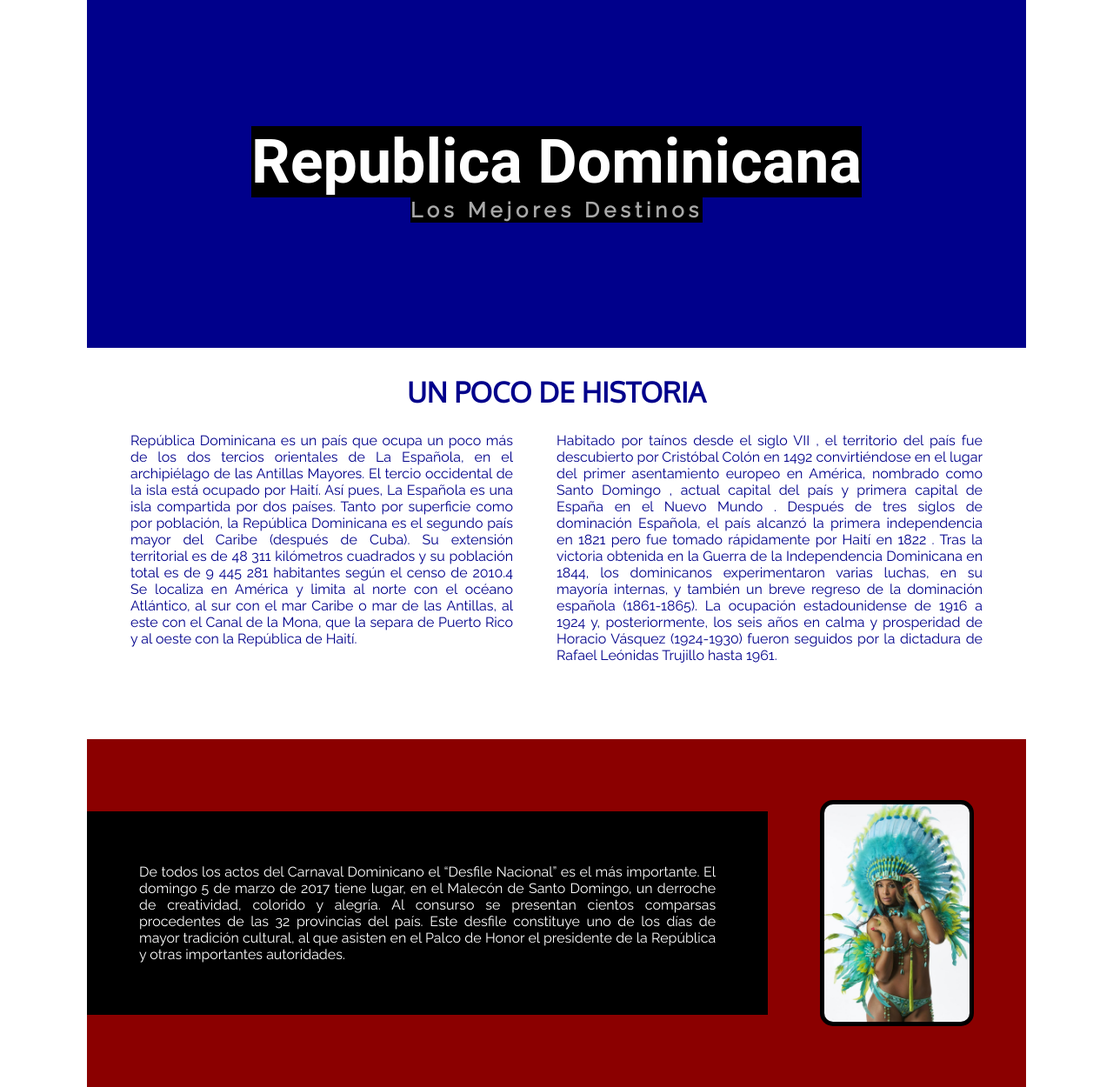
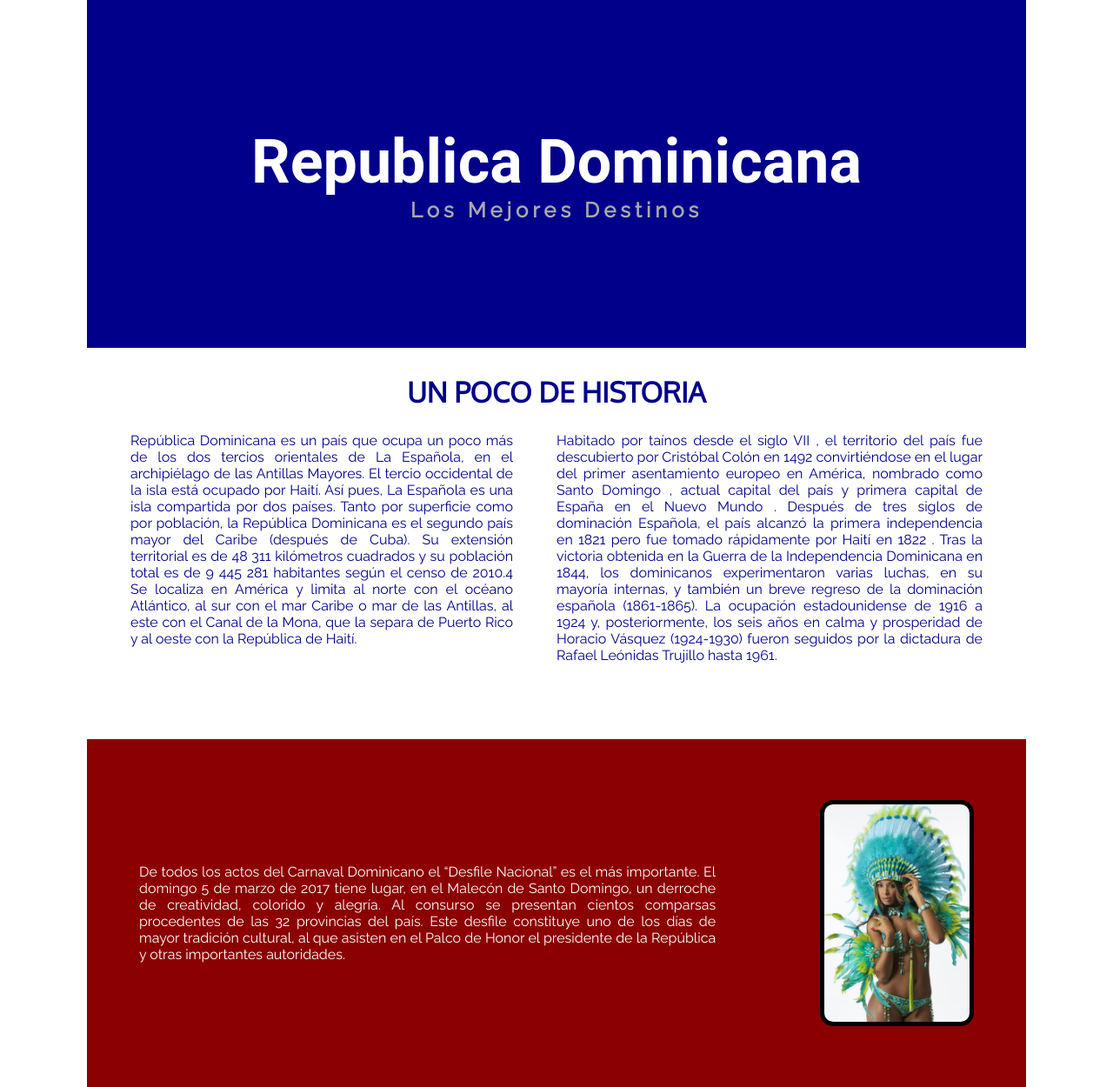
Before and after one commit to algenisromero/destinos, a plain HTML site: page index.html in a window 1280 px wide. Shown: the whole page at 87% size. Drawn offline with Linux system fonts and the light colour scheme.

Commit message:
Final Version
Move on to something else.

```diff
--- a/style.css
+++ b/style.css
@@ -1,4 +1,3 @@
-
 body {
     width: 1080px;
     margin: 0 auto;
@@ -13,22 +12,20 @@ body {
     height: 400px;
 }
 
-.jumbotron > h1 {
+.jumbotron>h1 {
     color: white;
     font-size: 70px;
     font-family: 'Roboto', sans-serif;
     text-align: center;
-    background: black;
     margin: 0px;
 }
 
 h2 {
-    color:rgb(66.3%, 66.3%, 66.3%);
+    color: rgb(66.3%, 66.3%, 66.3%);
     font-family: 'Raleway', sans-serif;
     text-align: center;
     letter-spacing: 5px;
     margin: 0px;
-    background: black;
 }
 
 .wrap {
@@ -51,6 +48,7 @@ h2 {
     float: left;
     width: 50%;
 }
+
 .ptxt {
     font-family: 'Raleway', sans-serif;
     text-align: justify;
@@ -64,22 +62,24 @@ h2 {
     height: 400px;
     background-color: darkred;
 }
-.content > p {
+
+.content>p {
     font-family: 'Raleway', sans-serif;
     text-align: justify;
     padding: 60px;
     color: white;
-    background-color: black;
 }
-.content > img {
-    border: 5px solid rgba(0,0,0, 0.5);
+
+.content>img {
+    border: 5px solid rgba(0, 0, 0, 0.5);
     border-radius: 15px;
     width: 180px;
     height: 250px;
     margin: 60px;
     background: black;
 }
-@media (max-width: 720px){
+
+@media (max-width: 720px) {
     body {
         background-color: red;
     }
```
